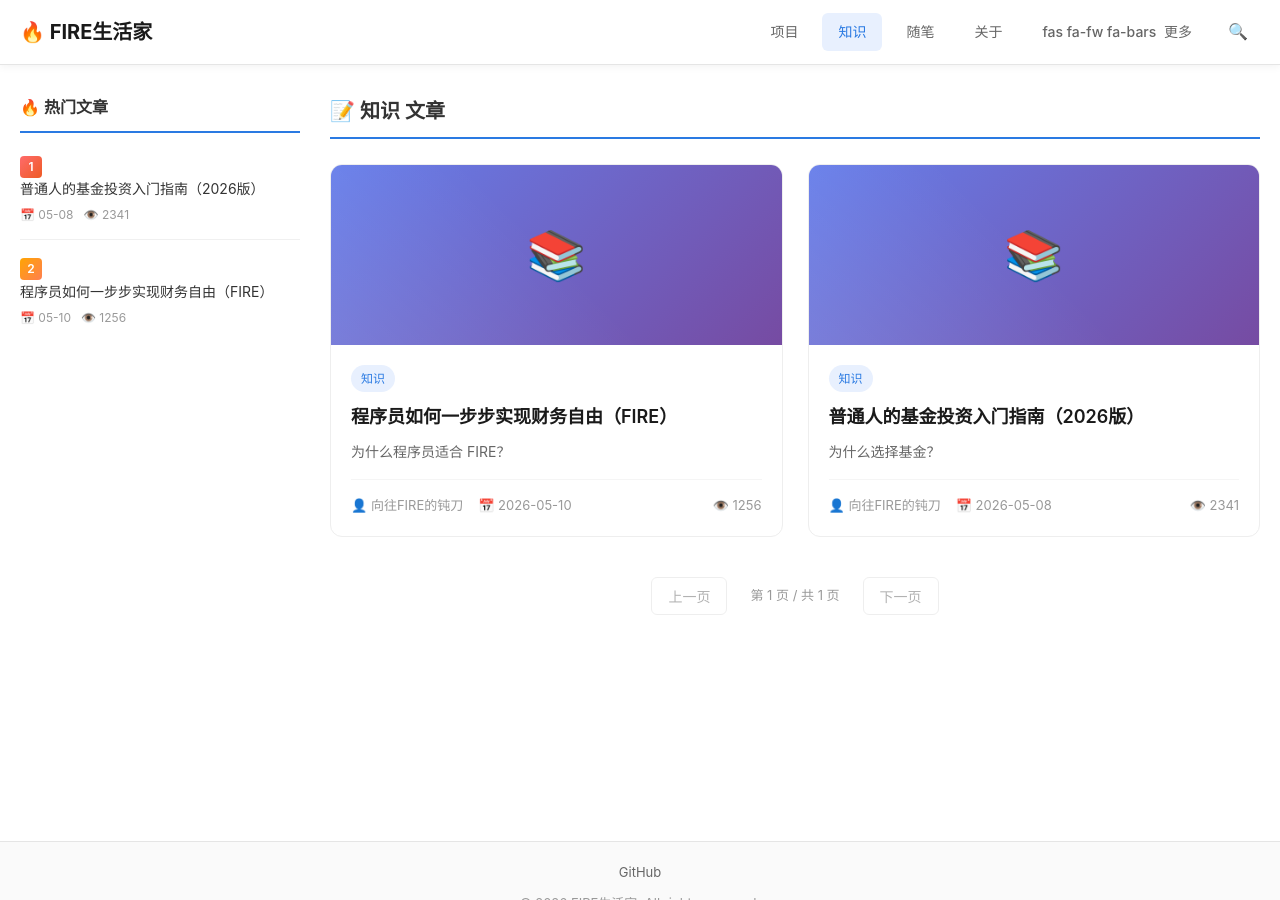
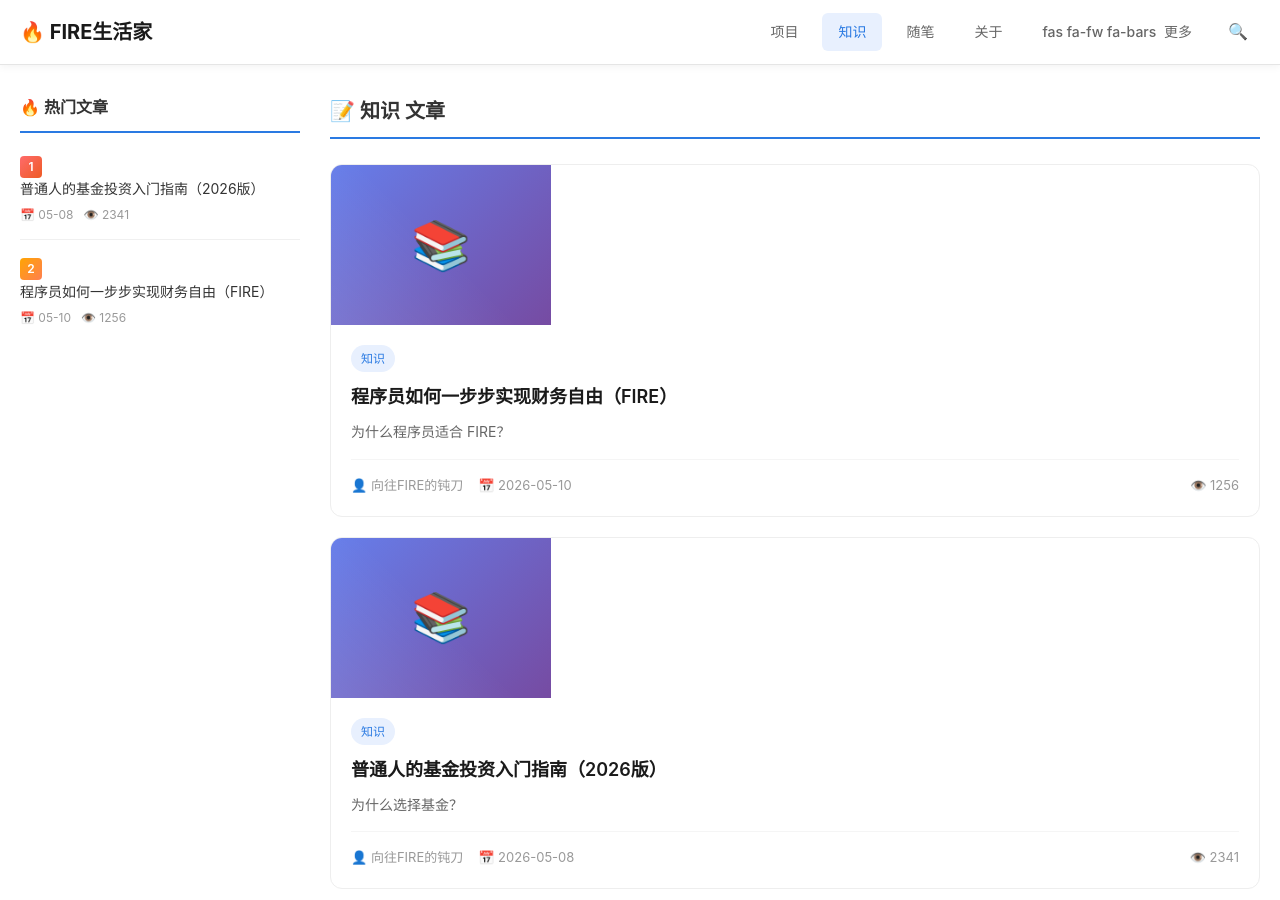
Before and after one commit to firelifes/firelifes.github.io, a Jekyll site: the page built from pages/知识.md, in a window 1280 px wide and 900 px high. Built offline with Jekyll 4.4.1, drawn with Linux system fonts in a browser that asks for light colours.

Commit message:
调整分类页面文章列表：改为单列上下布局，一行只显示一个文章卡片

```diff
--- a/_layouts/category.html
+++ b/_layouts/category.html
@@ -120,11 +120,11 @@ layout: default
   border-bottom: 2px solid #2a7ae2;
 }
 
-/* 卡片列表 */
+/* 卡片列表 - 单列布局 */
 .post-cards-grid {
-  display: grid;
-  grid-template-columns: repeat(auto-fill, minmax(300px, 1fr));
-  gap: 25px;
+  display: flex;
+  flex-direction: column;
+  gap: 20px;
   margin-bottom: 40px;
 }
 
@@ -135,17 +135,19 @@ layout: default
   overflow: hidden;
   transition: all 0.3s;
   cursor: pointer;
+  display: flex;
 }
 
 .post-card:hover {
-  transform: translateY(-4px);
-  box-shadow: 0 12px 24px rgba(0, 0, 0, 0.1);
+  transform: translateX(5px);
+  box-shadow: 0 4px 12px rgba(0, 0, 0, 0.08);
   border-color: #2a7ae2;
 }
 
 .post-card-image {
-  width: 100%;
-  height: 180px;
+  width: 220px;
+  min-width: 220px;
+  height: 160px;
   background: linear-gradient(135deg, #667eea 0%, #764ba2 100%);
   display: flex;
   align-items: center;
@@ -292,8 +294,14 @@ layout: default
 }
 
 @media (max-width: 640px) {
-  .post-cards-grid {
-    grid-template-columns: 1fr;
+  .post-card {
+    flex-direction: column;
+  }
+
+  .post-card-image {
+    width: 100%;
+    height: 140px;
+    min-width: auto;
   }
 }
 </style>
```
